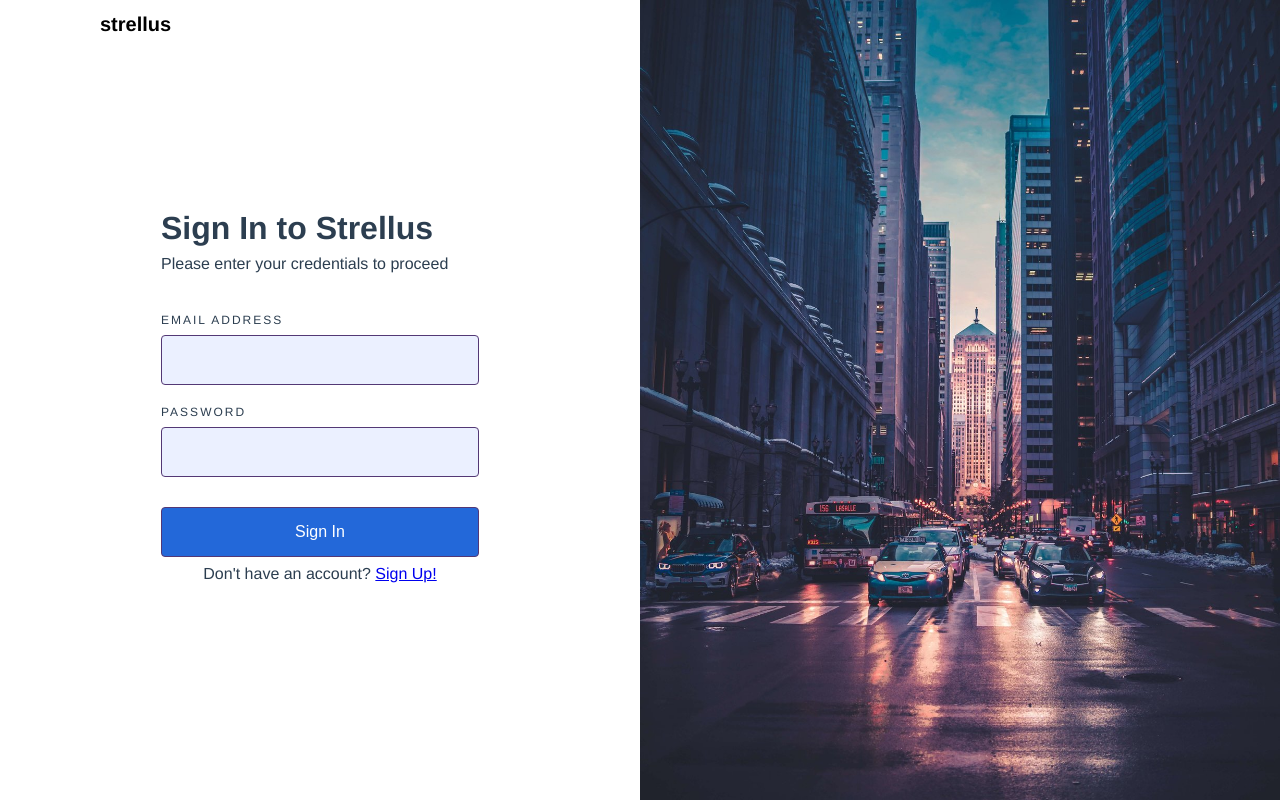
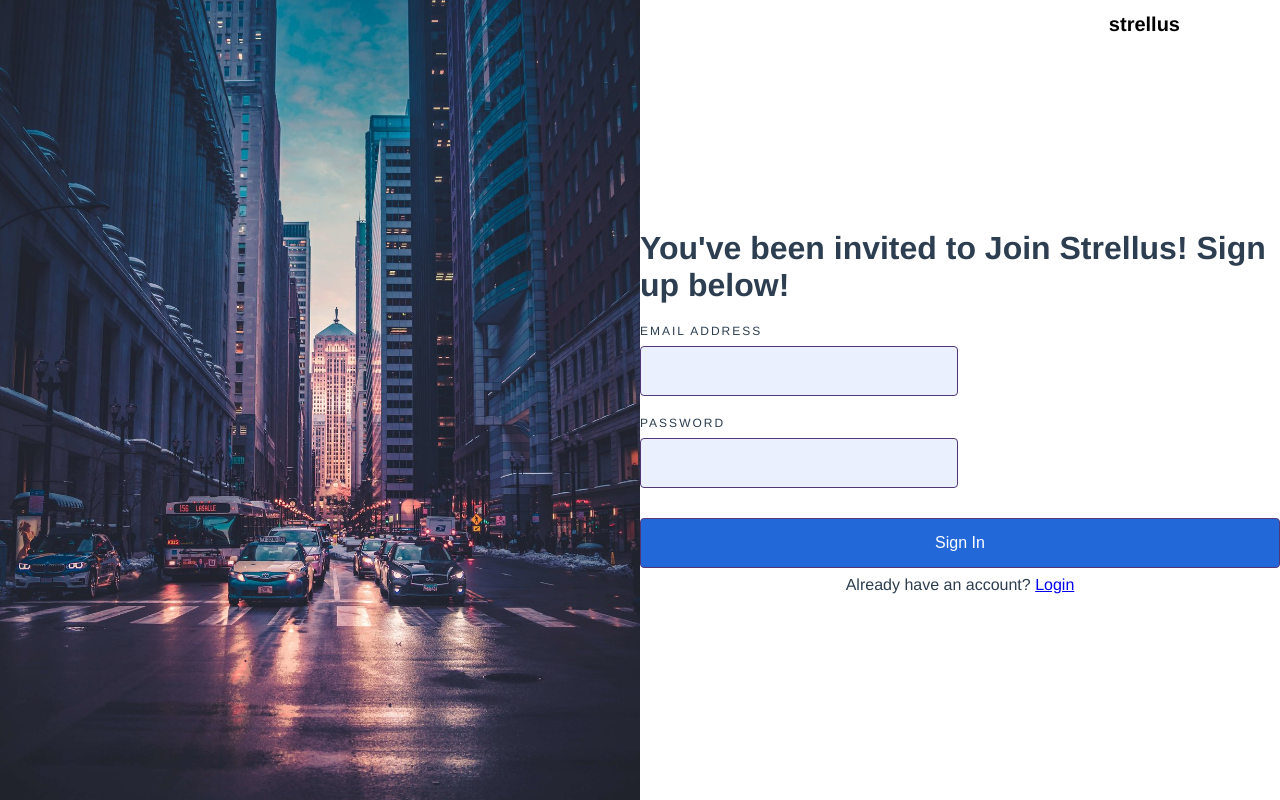
Before and after one commit to AlphaOmeKilo/strellus, a Vue app: page /invite in a window 1280 px wide. Before the commit this address led to /login. Built offline with nearby package versions, Linux system fonts and the light colour scheme; no server answers.

Commit message:
add project invite end of flow

```diff
--- a/src/components/link/AddLink.vue
+++ b/src/components/common/Modal.vue
@@ -1,10 +1,6 @@
 <template>
     <div class="modal">
         <div class="inner">
-            <div class="st-text-r">
-                <button @click="closeModal" class="button button-light">Cancel</button>
-            </div>
-
             <slot></slot>
         </div>
     </div>
@@ -12,12 +8,7 @@
 
 <script>
 export default {
-    name: "AddLink",
-    methods: {
-        closeModal() {
-            this.$router.push({ name: "dashboard" });
-        }
-    }
+    name: "Modal",
 }
 </script>
 
--- a/src/components/platform/Header.vue
+++ b/src/components/platform/Header.vue
@@ -7,7 +7,7 @@
             </h1>
         </div>
         <div class="st-v-center">
-            <router-link id="addLink" to="/addLink"></router-link>
+            <!-- <router-link id="addLink" to="/addLink"></router-link> -->
             <Notifications :showMenu="notificationMenu" @toggle="toggleNotificationMenu"></Notifications>
             <UserMenu :showMenu="userMenu" @toggle="toggleUserMenu"></UserMenu>
         </div>
--- a/src/components/platform/PlatformLeftMenu.vue
+++ b/src/components/platform/PlatformLeftMenu.vue
@@ -14,18 +14,21 @@
 </template>
 
 <script>
-import { mapState } from 'vuex';
+import { mapState, mapActions } from 'vuex';
 
 export default {
     name: "PlatformLeftMenu",
     data: () => ({
     }),
     methods: {
+
         goToDashboard() {
             this.$router.push({ name: 'dashboard' });
         },
         goToProject(uuid) {
-            this.$router.push({ name: 'project', params: { uuid: uuid}});
+            if(uuid !== this.activeProject) {
+                this.$router.push({ name: 'project', params: { uuid: uuid}});
+            }
         }
     },
     computed: {
--- a/src/router.js
+++ b/src/router.js
@@ -6,7 +6,7 @@
 
 import Platform from './views/Platform.vue';
 import Dashboard from './views/Dashboard.vue';
-import AddLink from './components/link/AddLink.vue';
+// import AddLink from './components/link/AddLink.vue';
 
 import Project from './views/Project.vue';
 
@@ -34,27 +34,28 @@
             store.commit("ProjectStore/setActiveProject", 0);
             store.dispatch('NotificationStore/updateNotifications').then(res => next())
           },
-          children: [
-            {
-              path: "addLink",
-              name: "Add Link",
-              components: {
-                addLink: AddLink
-              },
-              meta: {
-                showModal: true
-              }
-            },
-          ]
+          // children: [
+          //   {
+          //     path: "addLink",
+          //     name: "Add Link",
+          //     components: {
+          //       addLink: Modal
+          //     },
+          //     meta: {
+          //       showModal: true
+          //     }
+          //   },
+          // ]
         },
         {
           path: 'project/:uuid',
           name: 'project',
           component: Project,
           beforeEnter(to, from, next) {
-            const uuid = to.params.uuid;
+            const uuid = parseInt(to.params.uuid);
             store.dispatch('ProjectStore/getProjectStack', { uuid }).then(res => next())
-          }
+          },
+          props: true
         }
       ]
     },
@@ -67,6 +68,11 @@
       path: '/signup',
       name: 'signup',
       component: () => import('./views/SignUp.vue'),
+    },
+    {
+      path: '/invite',
+      name: 'invite',
+      component: () => import('./views/Invite.vue'),
     },
     {
       path: '*',
--- a/src/stores/ProjectStore.js
+++ b/src/stores/ProjectStore.js
@@ -1,9 +1,12 @@
+import firebase from 'firebase';
+
 const ProjectStore = {
     namespaced: true,
     state: {
         activeProject: 0,
         projects: [],
-        projectStack: {}
+        projectStack: {},
+        invitations: []
     },
     getters: {
 
@@ -12,14 +15,24 @@
         setProjects(state, payload) {
             state.projects = payload;
         },
+        addProject(state, payload) {
+            state.projects.push(payload);
+        },
         setProjectStack(state, payload) {
             state.projectStack = payload;
         },
         setActiveProject(state, payload) {
             state.activeProject = payload;
+        },
+        setInvitations(state, payload) {
+            state.invitations = payload;
         }
     },
     actions: {
+        /**
+         * Get the list of projects the user is part of
+         * @param commit: The vuex commit object
+         */
         getProjects({ commit }) {
             const projectList = [{
                 id: 1,
@@ -29,8 +42,15 @@
 
             commit("setProjects", projectList);
         },
+        /**
+         * Get the details of a project based on a given  project uuid
+         * @param commit: The vuex commit object
+         * @param uuid: The uuid of the project
+         */
         getProjectStack({ commit }, { uuid }) {
+            const name = uuid === 1 ? "Strellus" : "Other";
             const projectStack = {
+                name: name,
                 folders: [
                     {
                         name: 'folder 1'
@@ -43,6 +63,32 @@
 
             commit("setActiveProject", uuid);
             commit("setProjectStack", projectStack);
+        },
+        getProjectInvitations({ commit }) {
+            const currentUser = firebase.auth().currentUser;
+
+            // currentUser.email
+
+            // if user email has pending invites
+
+
+            const newProject = {
+                id: 2,
+                name: "My New Workspace",
+                icon: "workspace"
+            }
+
+            const invitations = [
+                newProject
+            ]
+
+            commit("addProject", newProject);
+            commit("setInvitations", invitations);
+        },
+        clearInvitations({ commit }) {
+            const currentUser = firebase.auth().currentUser;
+
+            commit("setInvitations", []);
         }
     }
 }
--- a/src/views/Dashboard.vue
+++ b/src/views/Dashboard.vue
@@ -2,13 +2,14 @@
   <div class="home">
     <h2>This is the dashboard</h2>
 
-    <transition name="fade" mode="out-in">
+    <!-- <transition name="fade" mode="out-in">
       <router-view v-if="showModal" name="addLink" />
-    </transition>
+    </transition> -->
   </div>
 </template>
 
 <script>
+
 export default {
   name: "Dashboard",
   data: () => ({
--- /dev/null
+++ b/src/views/Invite.vue
@@ -0,0 +1,85 @@
+<template>
+    <div class="signup st-flex">
+        <div class="signup-img">
+
+        </div>
+        <div class="signup-form st-vh-center">
+            <h1 id="platform-logo"><router-link to="/">strellus</router-link></h1>
+            <div>
+                <h3>You've been invited to Join Strellus! Sign up below!</h3>
+                <form @submit="signup">
+                    <label for="email">Email Address</label>
+                    <input name="email" type="text" v-model="email"><br>
+                    <label for="password">Password</label>
+                    <input name="password" type="password" v-model="password"><br>
+                    <input class="button" type="submit" value="Sign In">
+                </form>
+                <p class="st-text-c">Already have an account?
+                    <router-link to="/login">Login</router-link>
+                </p>
+            </div>
+        </div>
+
+    </div>
+</template>
+
+<script>
+import Vue from 'vue';
+import firebase from 'firebase/app';
+import 'firebase/auth';
+
+export default {
+    name: 'Invite',
+    data() {
+        return {
+            email: '',
+            password: '',
+        };
+    },
+    methods: {
+        signup(e) {
+            e.preventDefault();
+            e.stopPropagation();
+
+            firebase.auth().createUserWithEmailAndPassword(this.email, this.password).then(
+                (user) => this.$router.replace('/dashboard'),
+                (err) => alert('Oops. ' + err.message),
+            );
+        },
+    },
+};
+</script>
+
+
+<style lang="scss" scoped>
+#platform-logo {
+    position: absolute;
+    top: 0;
+    right: 100px;
+}
+
+.signup {
+    height: 100vh;
+    &-form,
+    &-img {
+        width: 50%;
+    }
+    &-form {
+        text-align: left;
+    }
+    &-img {
+        background-image: url('../assets/max-bender-unsplash.jpg');
+        background-size: cover;
+        background-position: center;
+    }
+}
+
+input:not(.button) {
+    width: 300px;
+    height: 40px;
+}
+
+.button {
+    margin-top: 30px;
+}
+</style>
--- a/src/views/Platform.vue
+++ b/src/views/Platform.vue
@@ -3,23 +3,70 @@
         <Header :title="title"></Header>
         <PlatformLeftMenu></PlatformLeftMenu>
         <router-view></router-view>
+
+        <transition name="fade" mode="out-in">
+            <Modal v-if="invitations.length > 0">
+                <div
+                    v-for="(invitation, index) in invitations"
+                    :key="`invitations-${index}`"
+                >
+                    <div class="st-vh-center">
+                        <h2>You Have been added to the {{ invitation.name }} workspace!</h2>
+                        <button @click="goToProject(`${invitation.id}`)" class="button button-light">View Project</button>
+                    </div>
+                </div>
+                <!-- <div>
+                    <h2>You Have been added to the {{}}</h2>
+                </div>
+                You Have been added to a project!
+                <button @click="goToProject()" class="button button-light">View Project</button>
+                <div class="st-text-r">
+                    <button @click="closeModal" class="button button-light">Cancel</button>
+                </div> -->
+            </Modal>
+        </transition>
     </div>
 </template>
 
 <script>
-import Header from '../components/platform/Header.vue';
-import PlatformLeftMenu from '../components/platform/PlatformLeftMenu';
+import { mapState, mapActions } from "vuex";
+
+import Header from "../components/platform/Header.vue";
+import PlatformLeftMenu from "../components/platform/PlatformLeftMenu.vue";
+
+import Modal from "../components/common/Modal.vue";
 
 export default {
     name: "Platform",
     data: () => ({
-      title: "strellus"
+        title: "strellus"
     }),
     components: {
         Header,
-        PlatformLeftMenu
+        PlatformLeftMenu,
+        Modal
+    },
+    methods: {
+        ...mapActions("ProjectStore", ["getProjectInvitations", "clearInvitations"]),
+
+        closeModal() {
+            this.$router.push({ name: "dashboard" });
+        },
+        goToProject( uuid ) {
+            this.$router.push({ name: "project", params: { uuid: uuid } });
+            this.clearInvitations();
+        }
+
+    },
+    computed: {
+        ...mapState("ProjectStore", {
+            invitations: state => state.invitations
+        })
+    },
+    mounted() {
+        this.getProjectInvitations();
     }
-}
+};
 </script>
 
 <style lang="scss" scoped>
--- a/src/views/Project.vue
+++ b/src/views/Project.vue
@@ -1,12 +1,32 @@
 <template>
     <div>
-
+        {{ project.name }}
     </div>
 </template>
 
 <script>
+import { mapState, mapActions } from 'vuex';
+
 export default {
-    name: "Project"
+    name: "Project",
+    data: () => ({
+
+    }),
+    methods: {
+        ...mapActions("ProjectStore", ["getProjectStack"]),
+
+    },
+    computed: {
+        ...mapState("ProjectStore", {
+            project: state => state.projectStack
+        })
+    },
+    watch: {
+        $route(to, from) {
+            const uuid = to.params.uuid;
+            this.getProjectStack({ uuid });
+        }
+    }
 }
 </script>
 
```
